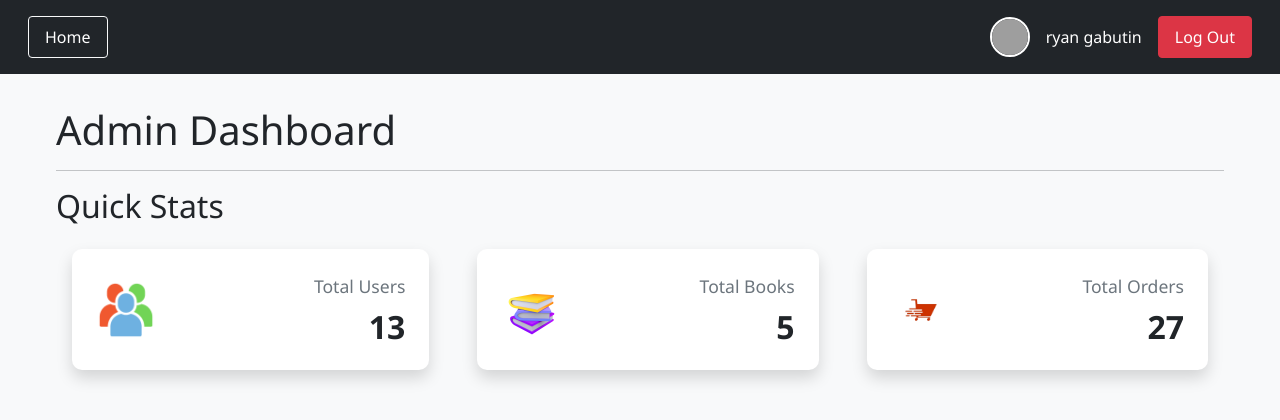
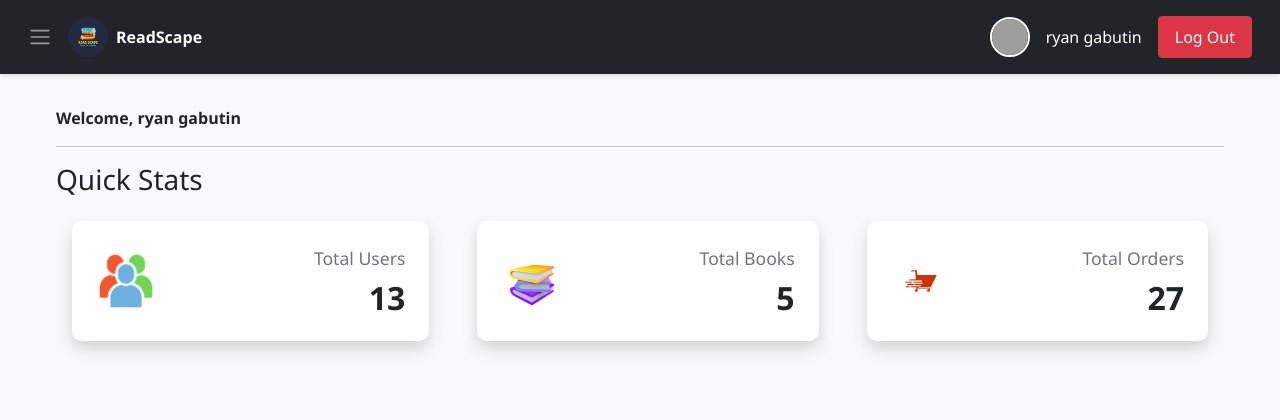
Before and after one commit to Jundel-Malazarte/Read-Scape-Books, a PHP site: page /admin/admin_dashboard.php in a window 1280 px wide. Shown: the top 420 px of the page. Run offline with PHP 8.4, Linux system fonts and the light colour scheme; a user stored in the database is signed in; data comes from the database, SQL or seed files in the repository; some libraries are stand-ins or nearby versions; grey boxes are pictures that could not be loaded.

Commit message:
Updating the admin dashboard side-bar navigation

```diff
--- a/admin/admin_dashboard.php
+++ b/admin/admin_dashboard.php
@@ -59,6 +59,48 @@ mysqli_close($conn);
         .navbar a:hover {
             background-color: #343a40;
             border-radius: 5px;
+        }
+
+        .navbar {
+            background-color: #212529;
+            padding: 1rem;
+            box-shadow: 0 2px 4px rgba(0, 0, 0, .1);
+        }
+
+        .sidenav {
+            height: 100%;
+            width: 0;
+            position: fixed;
+            z-index: 1100;
+            top: 0;
+            left: 0;
+            background-color: #212529;
+            overflow-x: hidden;
+            transition: 0.3s;
+            padding-top: 60px;
+            box-shadow: 2px 0 5px rgba(0, 0, 0, .2);
+        }
+
+        .sidenav a {
+            padding: 15px 25px;
+            text-decoration: none;
+            font-size: 18px;
+            color: #f8f9fa;
+            display: block;
+            transition: 0.3s;
+        }
+
+        .sidenav a:hover {
+            background-color: #343a40;
+            color: #fff;
+        }
+
+        .sidenav .closebtn {
+            position: absolute;
+            top: 0;
+            right: 25px;
+            font-size: 36px;
+            margin-left: 50px;
         }
 
         .profile-info {
@@ -142,10 +184,31 @@ mysqli_close($conn);
 </head>
 
 <body>
-    <nav class="navbar navbar-expand-lg">
+    <nav class="navbar navbar-dark">
         <div class="container-fluid">
-            <div class="nav-links">
-                <a href="../admin/admin_dashboard.php" class="btn btn-outline-light">Home</a>
+            <div class="d-flex align-items-center">
+                <span class="navbar-toggler-icon" onclick="openNav()" style="cursor: pointer; margin-right: 1rem;"></span>
+                    <img src="../images/Readscape.png" alt="ReadScape" class="rounded-circle" width="40" height="40">
+                    <span class="ms-2 text-white fw-bold">ReadScape</span>
+                    <div class="sidenav" id="Sidenav">
+                            <a href="javascript:void(0)" class="closebtn" onclick="closeNav()">&times;</a>
+                            <a href="../admin/admin_dashboard.php"><i class="fas fa-dashboard me-2"></i>Dashboard</a>
+                            <a href="../admin/total_books.php"><i class="fas fa-book me-2"></i>Books</a>
+                            <a href="#"><i class="fas fa-users me-2"></i>Customers</a>
+                            <a href="#"><i class="fas fa-cog me-2"></i>Settings</a>
+                            <a href="#"><i class="fas fa-question-circle me-2"></i>Help</a>
+                            <a href="#"><i class="fas fa-user-cog me-2"></i>Manage Users</a>
+                            <a href="./admin.php"><i class="fas fa-sign-out-alt me-2"></i>Log Out</a>
+                    </div>
+                        <script>
+                            function openNav() {
+                                document.getElementById("Sidenav").style.width = "240px";
+                            }
+
+                            function closeNav() {
+                                document.getElementById("Sidenav").style.width = "0";
+                            }
+                        </script>
                     </div>
                     <div class="profile-info">
                         <img src="<?php echo $profile_image; ?>" alt="Admin Profile">
@@ -154,11 +217,10 @@ mysqli_close($conn);
                     </div>
                 </div>
             </nav>
-
             <div class="dashboard-wrapper">
-        <h1>Admin Dashboard</h1>
+                </h2><strong>Welcome, <?php echo $fname . " " . $lname; ?></strong></h2>
                 <hr>
-        <h2>Quick Stats</h2>
+                <h3>Quick Stats</h3>
                 <div class="dashboard-cards">
                     <a href="total_users.php" class="card-link">
                         <div class="card">
@@ -171,7 +233,6 @@ mysqli_close($conn);
                             </div>
                         </div>
                     </a>
-
                     <a href="total_books.php" class="card-link">
                         <div class="card">
                             <div class="card-inner">
@@ -183,7 +244,6 @@ mysqli_close($conn);
                             </div>
                         </div>
                     </a>
-
                     <a href="view_orders.php" class="card-link">
                         <div class="card">
                             <div class="card-inner">
@@ -197,10 +257,8 @@ mysqli_close($conn);
                     </a>
                 </div>
             </div>
-
         <!-- Bootstrap JS -->
         <script src="https://cdn.jsdelivr.net/npm/@popperjs/core@2.10.2/dist/umd/popper.min.js"></script>
         <script src="https://cdn.jsdelivr.net/npm/bootstrap@5.1.3/dist/js/bootstrap.min.js"></script>
     </body>
-
 </html>
```
Also changed, not shown: admin/total_books.php (+62 -5 lines). Lines whose indentation alone changed are shown as unchanged.
